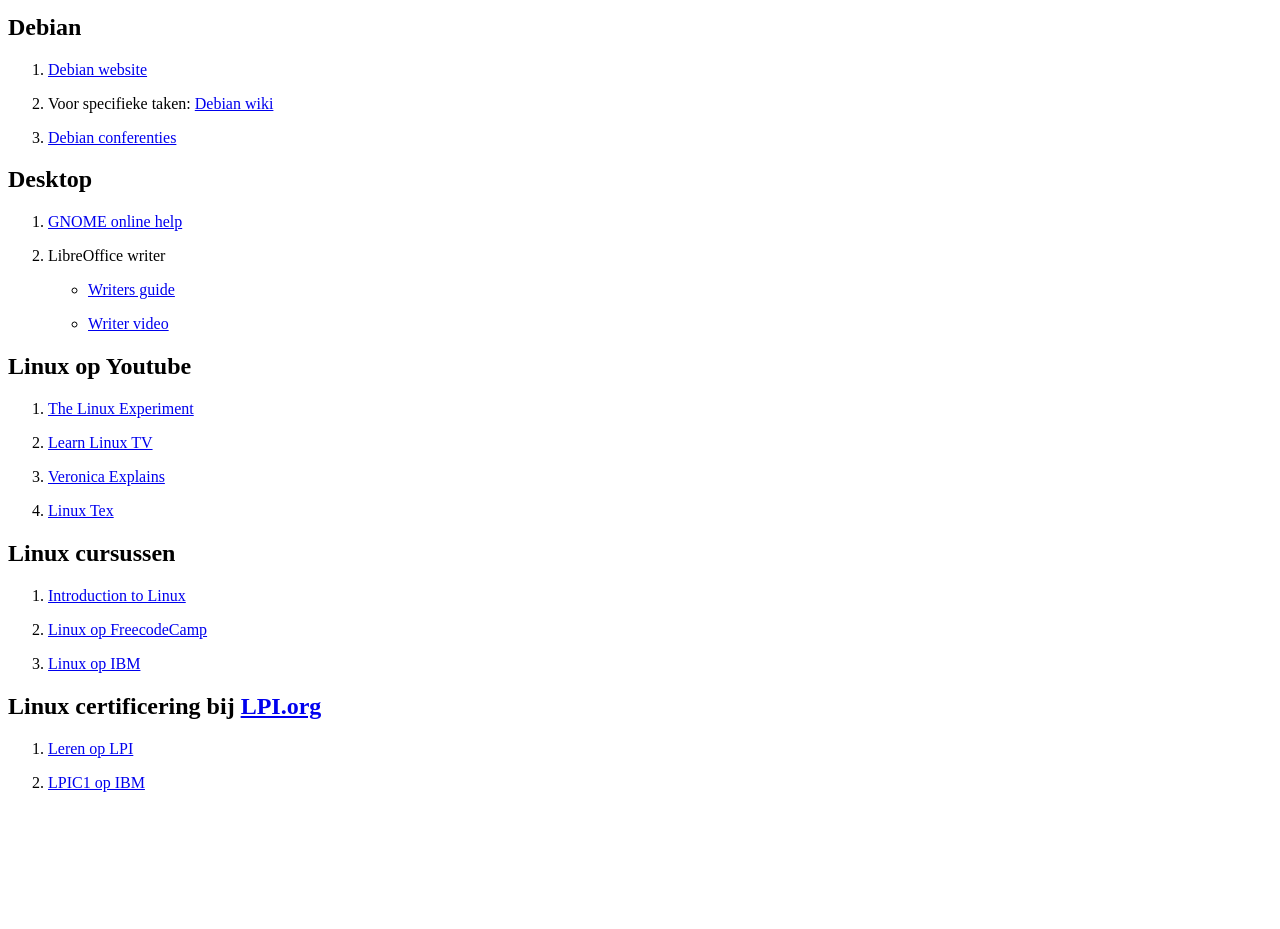
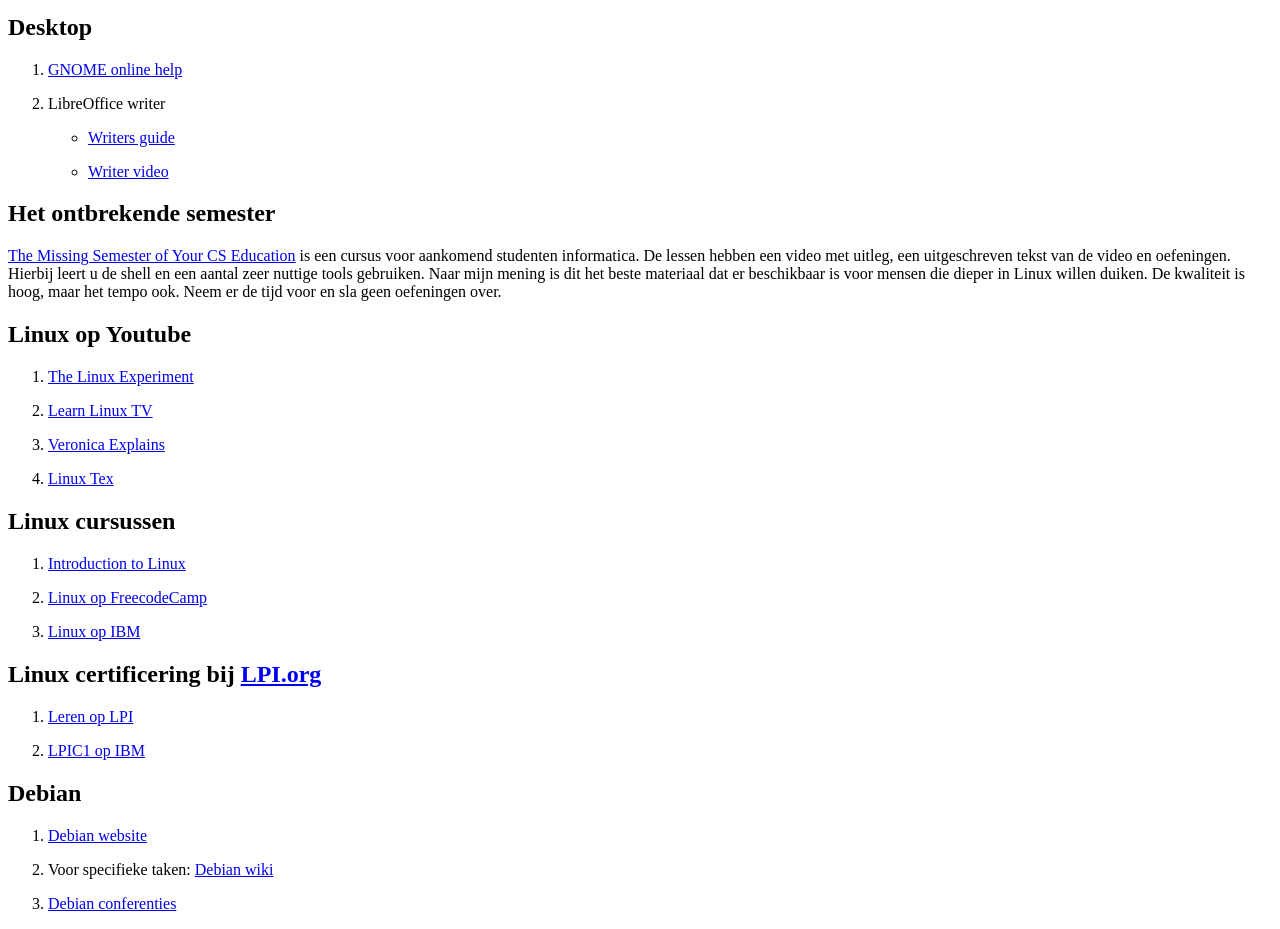
Before and after one commit to slspeek/linux-beginners-cursus, a plain HTML site: page verder-leren.html in a window 1280 px wide. Shown: the part 220-1149 px from the top of the page. Before the commit the page ends 1028 px from the top, so only its background shows below. Drawn offline with Linux system fonts and the light colour scheme.

Commit message:
deploy: 2ed0565ab92cbfbf77664b3f1bec538a89267553

```diff
--- a/verder-leren.html
+++ b/verder-leren.html
@@ -25,12 +25,6 @@
 </header>
 <h1 id="verder-leren">Verder leren</h1>
 <p>Alle bronnen die u hier vindt zijn kosteloos.</p>
-<h2 id="debian">Debian</h2>
-<ol type="1">
-<li><p><a href="https://www.debian.org/">Debian website</a></p></li>
-<li><p>Voor specifieke taken: <a href="https://wiki.debian.org/FrontPage">Debian wiki</a></p></li>
-<li><p><a href="https://www.youtube.com/c/DebConfVideos">Debian conferenties</a></p></li>
-</ol>
 <h2 id="desktop">Desktop</h2>
 <ol type="1">
 <li><p><a href="https://help.gnome.org/users/gnome-help/stable/index.html.nl">GNOME online help</a></p></li>
@@ -40,6 +34,8 @@
 <li><p><a href="https://www.youtube.com/watch?v=BVvHZjBVHJw">Writer video</a></p></li>
 </ul></li>
 </ol>
+<h2 id="het-ontbrekende-semester">Het ontbrekende semester</h2>
+<p><a href="https://missing.csail.mit.edu/">The Missing Semester of Your CS Education</a> is een cursus voor aankomend studenten informatica. De lessen hebben een video met uitleg, een uitgeschreven tekst van de video en oefeningen. Hierbij leert u de shell en een aantal zeer nuttige tools gebruiken. Naar mijn mening is dit het beste materiaal dat er beschikbaar is voor mensen die dieper in Linux willen duiken. De kwaliteit is hoog, maar het tempo ook. Neem er de tijd voor en sla geen oefeningen over.</p>
 <h2 id="linux-op-youtube">Linux op Youtube</h2>
 <ol type="1">
 <li><p><a href="https://www.youtube.com/@TheLinuxEXP">The Linux Experiment</a></p></li>
@@ -58,5 +54,11 @@
 <li><p><a href="https://learning.lpi.org/en/">Leren op LPI</a></p></li>
 <li><p><a href="https://developer.ibm.com/tutorials/l-lpic1-map/">LPIC1 op IBM</a></p></li>
 </ol>
+<h2 id="debian">Debian</h2>
+<ol type="1">
+<li><p><a href="https://www.debian.org/">Debian website</a></p></li>
+<li><p>Voor specifieke taken: <a href="https://wiki.debian.org/FrontPage">Debian wiki</a></p></li>
+<li><p><a href="https://www.youtube.com/c/DebConfVideos">Debian conferenties</a></p></li>
+</ol>
 </body>
 </html>
```
